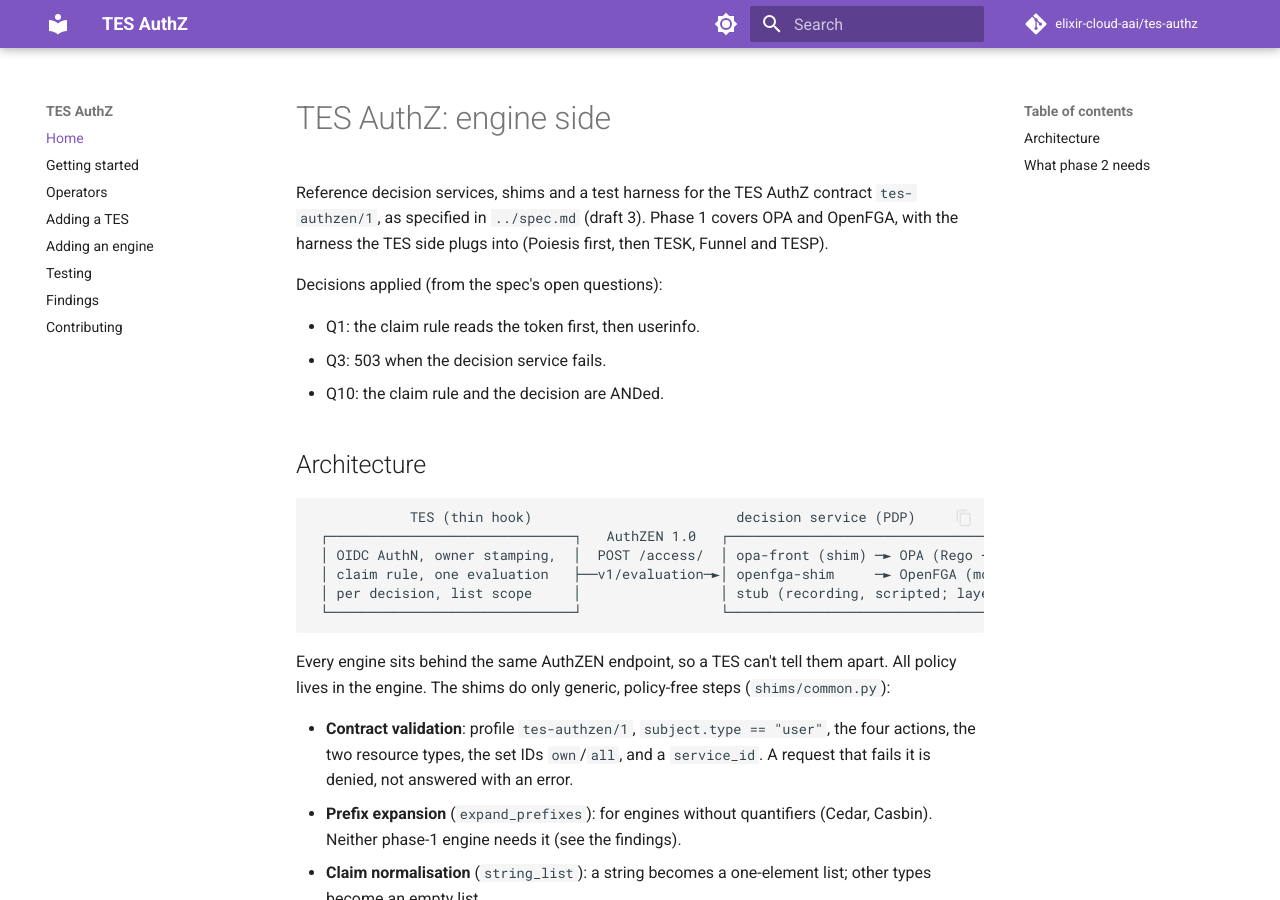
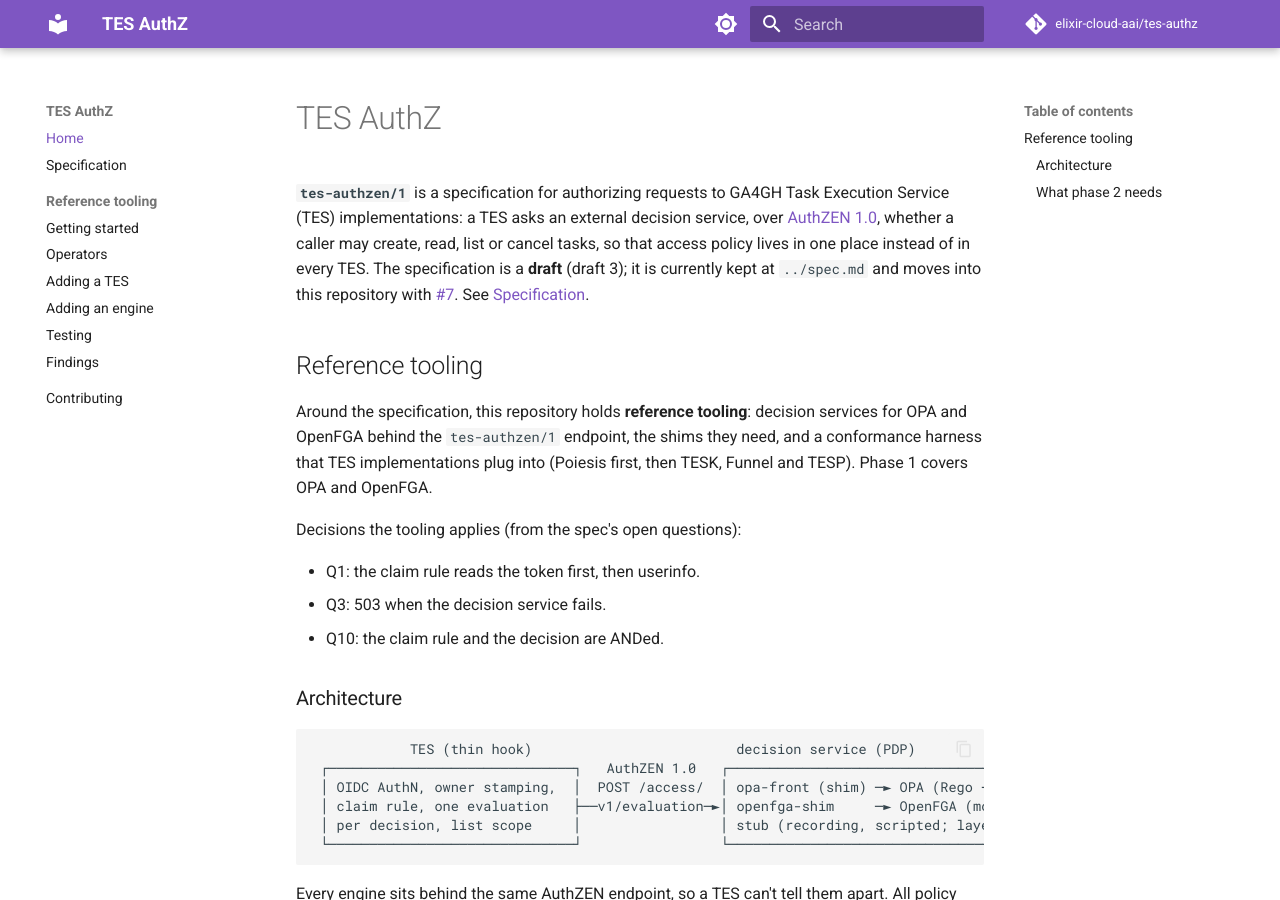
Before and after one commit to elixir-cloud-aai/tes-authz, an MkDocs documentation site: the page built from docs/index.md, in a window 1280 px wide and 900 px high. Built offline with MkDocs 1.6.1 and Material for MkDocs 9.7.7, drawn with Linux system fonts in a browser that asks for light colours; comment, search, counter and statistics services are not loaded; some of the changed text lies outside the part shown.

Commit message:
docs: lead with the tes-authzen/1 specification
The README and the docs home now open with the specification (what it
is, draft status, where to read it); a Specification page holds its
place until it moves in with #7. Services, shims and harness follow as
reference tooling for the spec.

Co-Authored-By: Claude Opus 5.5 <noreply@anthropic.com>

````diff
--- a/docs/index.md
+++ b/docs/index.md
@@ -1,14 +1,18 @@
-# TES AuthZ: engine side
+# TES AuthZ
 
-Reference decision services, shims and a test harness for the TES AuthZ contract `tes-authzen/1`, as specified in `../spec.md` (draft 3). Phase 1 covers OPA and OpenFGA, with the harness the TES side plugs into (Poiesis first, then TESK, Funnel and TESP).
+**`tes-authzen/1`** is a specification for authorizing requests to GA4GH Task Execution Service (TES) implementations: a TES asks an external decision service, over [AuthZEN 1.0](https://openid.net/specs/authorization-api-1_0.html), whether a caller may create, read, list or cancel tasks, so that access policy lives in one place instead of in every TES. The specification is a **draft** (draft 3); it is currently kept at `../spec.md` and moves into this repository with [#7](https://github.com/elixir-cloud-aai/tes-authz/issues/7). See [Specification](specification.md).
 
-Decisions applied (from the spec's open questions):
+## Reference tooling
+
+Around the specification, this repository holds **reference tooling**: decision services for OPA and OpenFGA behind the `tes-authzen/1` endpoint, the shims they need, and a conformance harness that TES implementations plug into (Poiesis first, then TESK, Funnel and TESP). Phase 1 covers OPA and OpenFGA.
+
+Decisions the tooling applies (from the spec's open questions):
 
 - Q1: the claim rule reads the token first, then userinfo.
 - Q3: 503 when the decision service fails.
 - Q10: the claim rule and the decision are ANDed.
 
-## Architecture
+### Architecture
 
 ```text
             TES (thin hook)                         decision service (PDP)
@@ -43,7 +47,7 @@ Every engine sits behind the same AuthZEN endpoint, so a TES can't tell them apa
 | `tes/mock/` | An in-process mock TES with the hook (test-only; executable form of the spec §6 pseudo-code), with OIDC AuthN against the mock issuer and the optional userinfo lookup of spec §3.6. |
 | `compose.yaml` | The engines, shims, stub, mock OIDC issuer and setup job, with pinned images, `tes-authz-*` container names and loopback ports. |
 
-## What phase 2 needs
+### What phase 2 needs
 
 - **Mock OIDC issuer:** done (`oidc/`, compose service `oidc`; see [Add a TES](adding-a-tes.md)). Every adapter still needs its `token()` and OIDC wiring.
 - **Adapters** for Poiesis (kind), TESK (kind), Funnel and TESP (compose), each mapping `HookConfig` onto its configuration keys (spec §4.2).
--- a/mkdocs.yml
+++ b/mkdocs.yml
@@ -1,7 +1,7 @@
 site_name: TES AuthZ
 site_description: >-
-  Engine side of the TES AuthZ contract (tes-authzen/1): reference decision
-  services, shims and test harness by ELIXIR On-Cloud
+  The TES AuthZ specification (tes-authzen/1) and its reference tooling
+  by ELIXIR On-Cloud
 # Read the Docs serves each version under its own path (e.g., `/en/latest/`)
 site_url: !ENV [READTHEDOCS_CANONICAL_URL, "https://tes-authz.readthedocs.io/en/latest/"]
 repo_url: https://github.com/elixir-cloud-aai/tes-authz
@@ -60,10 +60,12 @@ validation:
 
 nav:
   - Home: index.md
-  - Getting started: getting-started.md
-  - Operators: operators.md
-  - Adding a TES: adding-a-tes.md
-  - Adding an engine: adding-an-engine.md
-  - Testing: testing.md
-  - Findings: findings.md
+  - Specification: specification.md
+  - Reference tooling:
+      - Getting started: getting-started.md
+      - Operators: operators.md
+      - Adding a TES: adding-a-tes.md
+      - Adding an engine: adding-an-engine.md
+      - Testing: testing.md
+      - Findings: findings.md
   - Contributing: contributing.md
````
Also changed, not shown: README.md (+7 -3 lines), docs/specification.md (added, +7 -0 lines).
